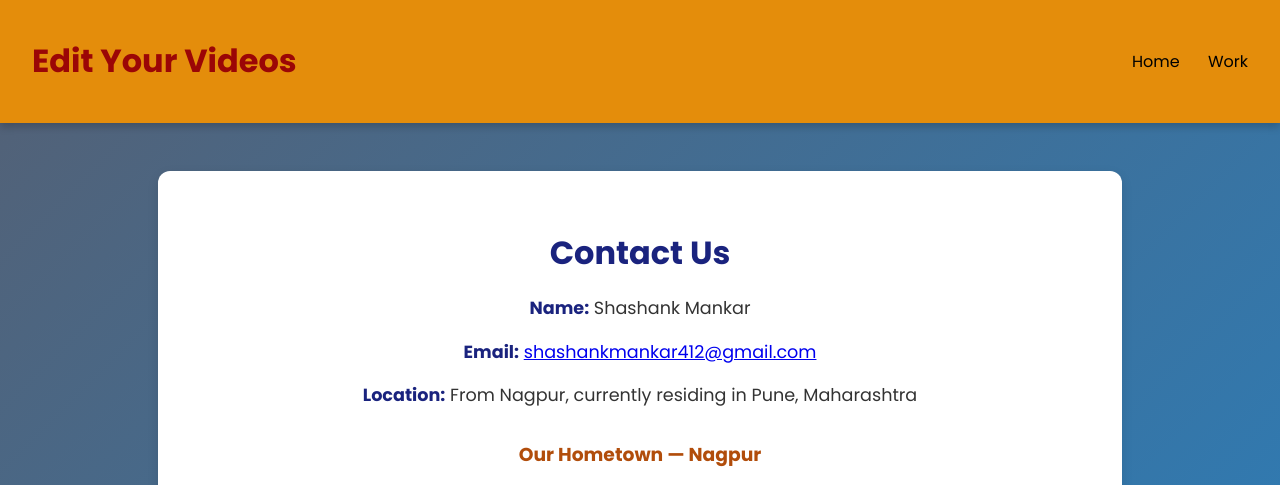
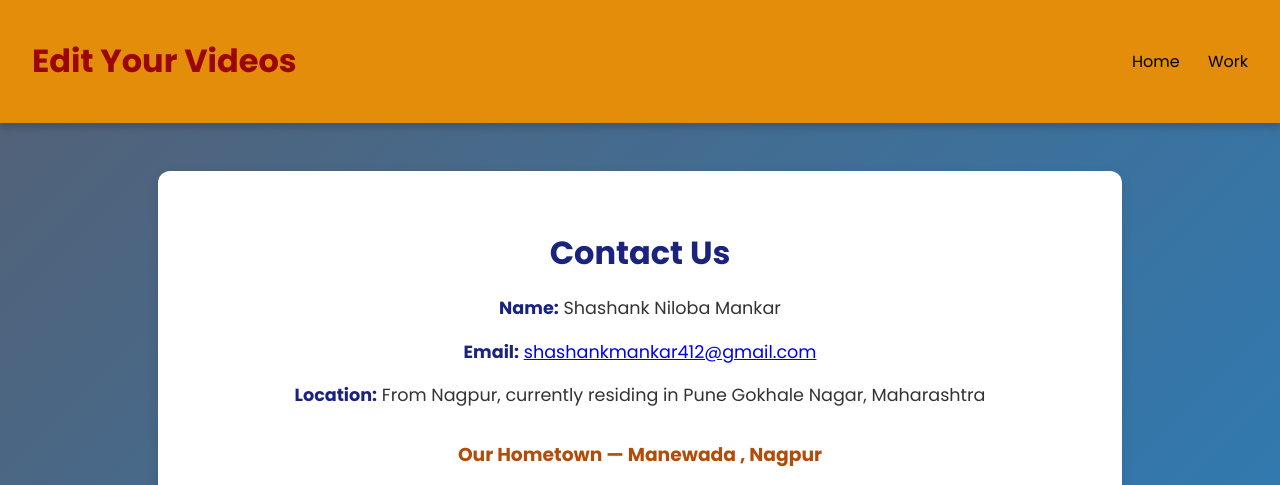
Before and after one commit to shashank-77-77/EDIT-YOUR-VIDEO-WEBSITE, a plain HTML site: page contact.html in a window 1280 px wide. Shown: the top 485 px of the page. Drawn offline with Linux system fonts and the light colour scheme.

Commit message:
updates on website Work and Contact Page

```diff
--- a/contact.html
+++ b/contact.html
@@ -101,12 +101,12 @@
     <div class="container">
       <h2>Contact Us</h2>
       <div class="info">
-        <p><strong>Name:</strong> Shashank Mankar</p>
+        <p><strong>Name:</strong> Shashank Niloba Mankar</p>
         <p><strong>Email:</strong> <a href="mailto:shashankmankar412@gmail.com">shashankmankar412@gmail.com</a></p>
-        <p><strong>Location:</strong> From Nagpur, currently residing in Pune, Maharashtra</p>
+        <p><strong>Location:</strong> From Nagpur, currently residing in Pune Gokhale Nagar, Maharashtra</p>
       </div>
 
-      <h3 style="text-align:center; color:#b14d0b;">Our Hometown — Nagpur</h3>
+      <h3 style="text-align:center; color:#b14d0b;">Our Hometown — Manewada , Nagpur</h3>
       <iframe
         src="https://www.google.com/maps/embed?pb=!1m18!1m12!1m3!1d14873.76389979933!2d79.06131394999999!3d21.14663335!2m3!1f0!2f0!3f0!3m2!1i1024!2i768!4f13.1!3m3!1m2!1s0x3bd4c0c9c6749b33%3A0x2b7d48edb31c6f94!2sNagpur%2C%20Maharashtra!5e0!3m2!1sen!2sin!4v1731522200000!5m2!1sen!2sin"
         allowfullscreen=""
```
Also changed, not shown: work.html (+2 -2 lines).
